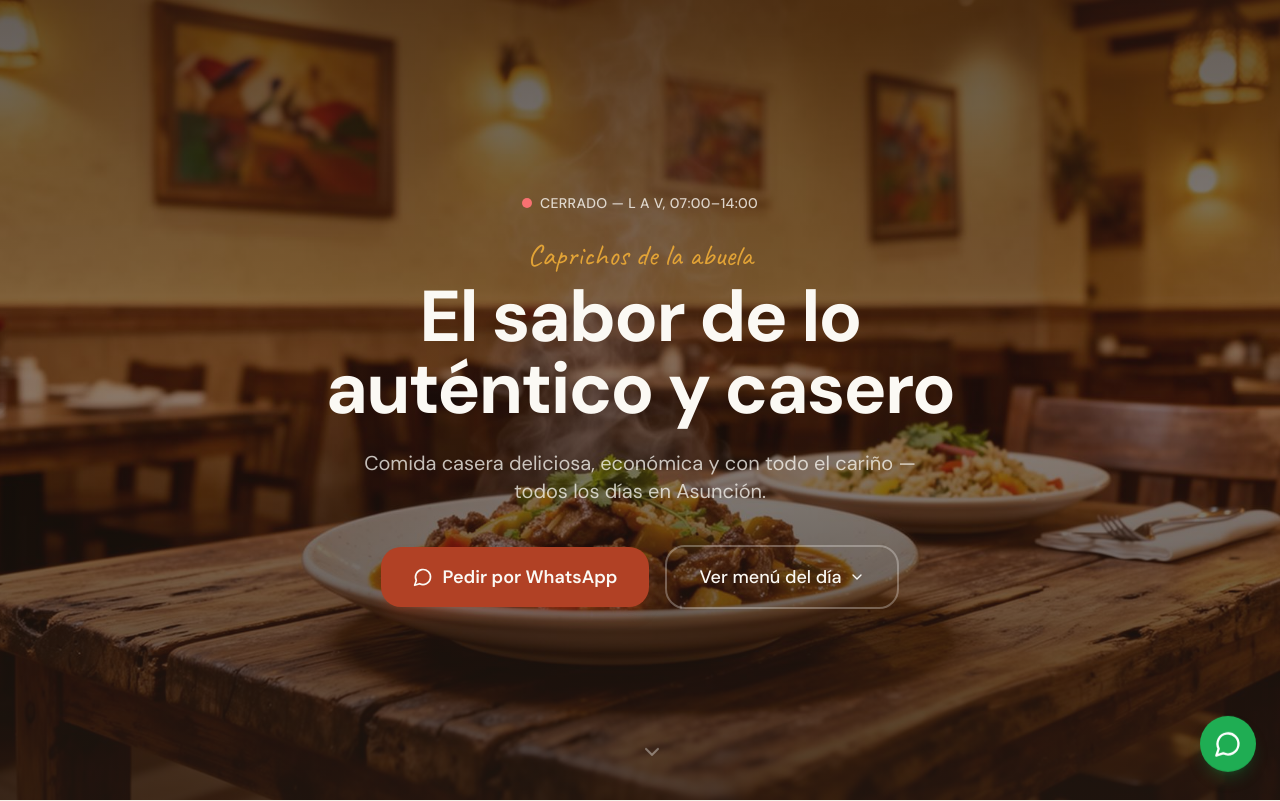
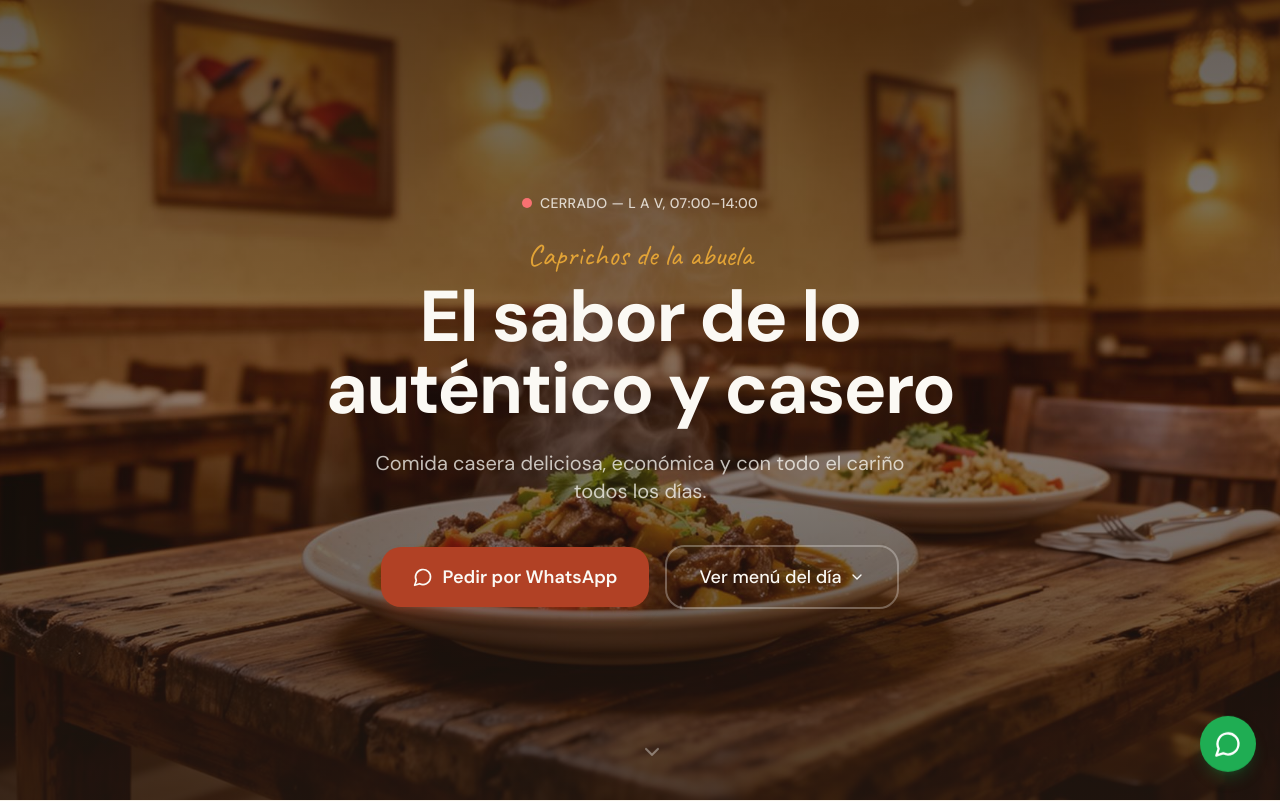
Before and after one commit to luquere1921-design/caprichosweb, a React (Vite) app: page / in a window 1280 px wide. Shown: the top 801 px of the page. Built offline with nearby package versions, Linux system fonts and the light colour scheme; the HTML template or start-up script is replaced by a standard one.

Commit message:
modificacion del inicio

```diff
--- a/src/components/HeroSection.tsx
+++ b/src/components/HeroSection.tsx
@@ -50,7 +50,7 @@ export const HeroSection = () => {
 
         <ScrollReveal delay={300}>
           <p className="text-lg md:text-xl text-primary-foreground/75 max-w-xl mx-auto mb-10 text-pretty">
-            Comida casera deliciosa, económica y con todo el cariño — todos los días en Asunción.
+            Comida casera deliciosa, económica y con todo el cariño todos los días.
           </p>
         </ScrollReveal>
 
```
